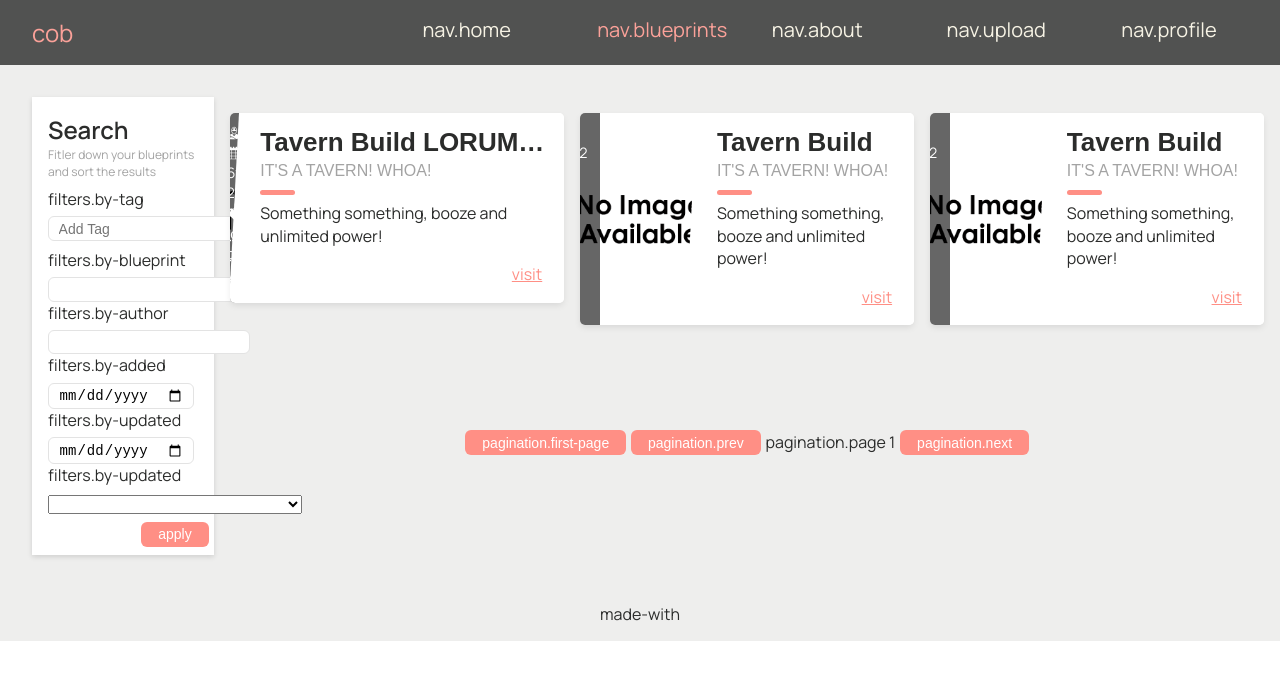
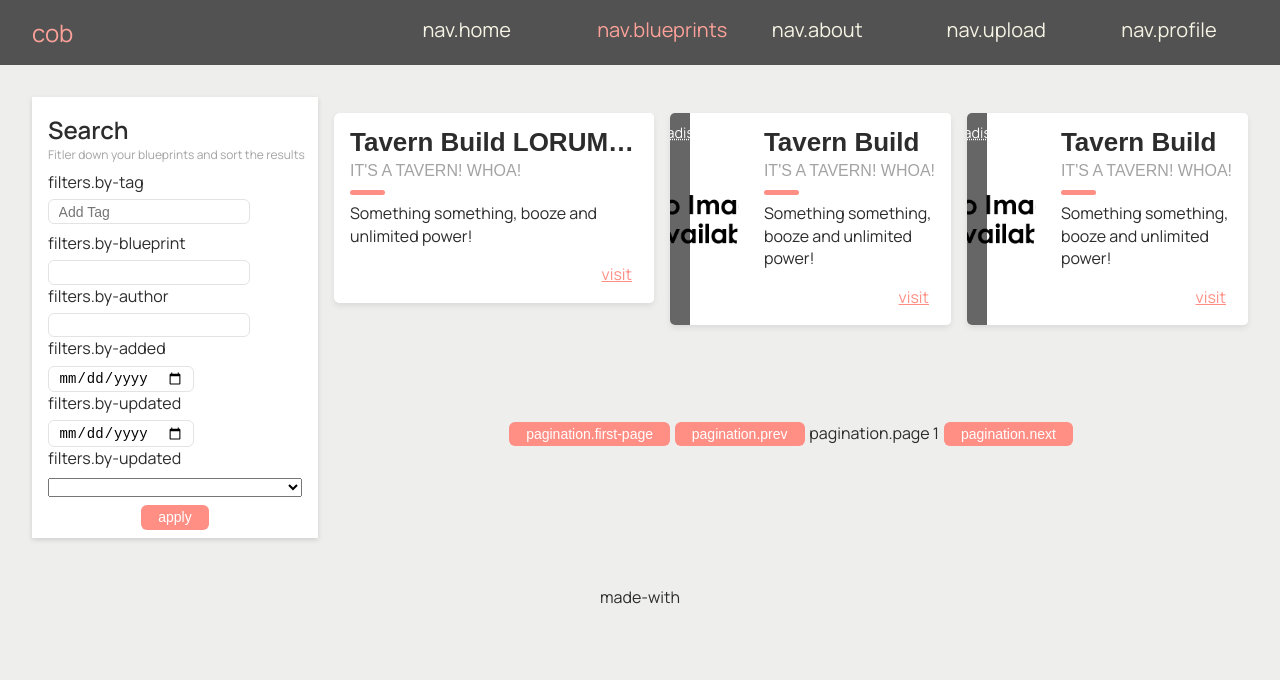
Before and after one commit to dhershman1/cob-2, a Vue app: page /blueprints in a window 1280 px wide. Shown: the top 680 px of the page. Built offline with nearby package versions, Linux system fonts and the light colour scheme.

Commit message:
Fixed: Bg and sizing concerns

```diff
--- a/src/assets/css/main.css
+++ b/src/assets/css/main.css
@@ -17,8 +17,9 @@
 /* Main */
 html,
 body {
-  height: 100%;
+  height: 100vh;
   margin: 0;
+  background-color: var(--lightgrey)
 }
 
 .container {
@@ -28,7 +29,6 @@ body {
     'footer';
   height: 100%;
   color: var(--jet);
-  background-color: var(--lightgrey);
   font-family: 'Manrope', sans-serif;
 }
 
@@ -58,7 +58,7 @@ main {
   grid-template-areas: 'filters previews'
                        'filters pagination';
   column-gap: 1rem;
-  grid-template-columns: 15% 85%;
+  grid-template-columns: 1fr 7fr;
 }
 
 /* Links */
```
